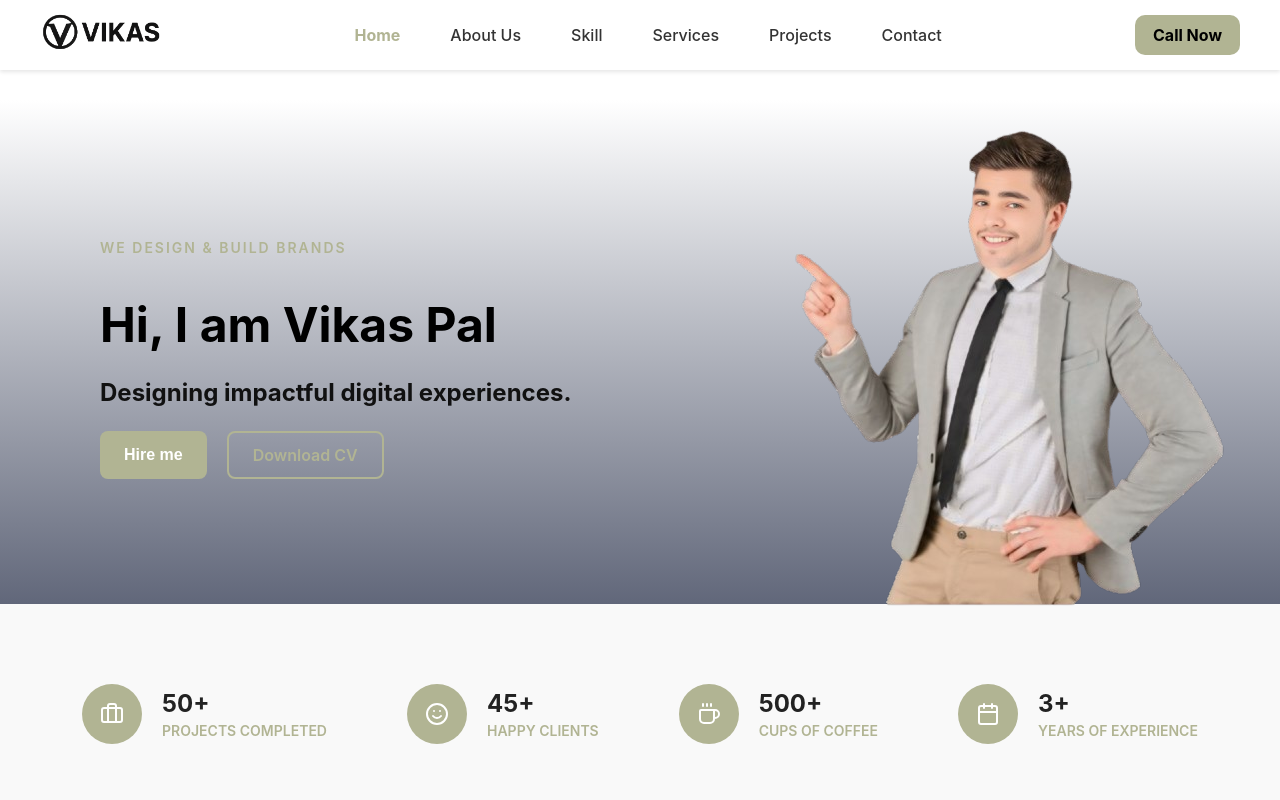
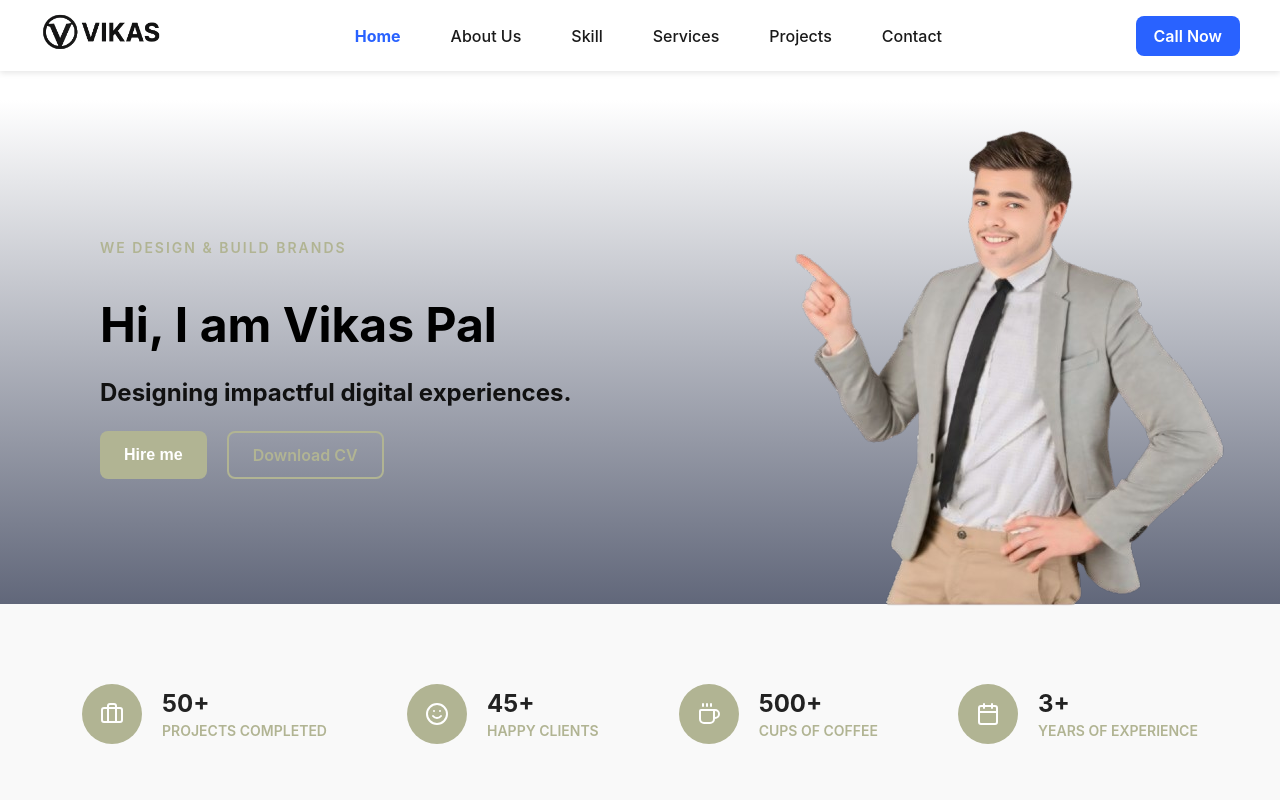
Before and after one commit to Vp900/Myportfolio, a React (Create React App) app: page / in a window 1280 px wide. Shown: the top 800 px of the page. Built offline with nearby package versions, Linux system fonts and the light colour scheme.

Commit message:
Update Header.css

```diff
--- a/src/components/Header.css
+++ b/src/components/Header.css
@@ -2,12 +2,12 @@
 
 .header {
   width: 100%;
-  background-color: white;
+  background-color: #FFFFFF; /* White */
   position: fixed;
   top: 0;
   left: 0;
   z-index: 999;
-  box-shadow: 0 2px 4px rgba(0, 0, 0, 0.1);
+  box-shadow: 0 2px 6px rgba(0, 0, 0, 0.1);
 }
 
 .header-container {
@@ -20,8 +20,9 @@
 }
 
 .logo {
-  font-size: 1.5rem;
+  font-size: 1.7rem;
   font-weight: bold;
+  color: #1A237E; /* Navy Blue */
 }
 
 /* Desktop nav */
@@ -33,18 +34,20 @@
 }
 
 .nav-link {
-  color: #333;
+  color: #1A1A1A; /* Almost black */
   text-decoration: none;
   font-weight: 500;
   transition: color 0.3s ease;
 }
+
 .nav-link.active,
 .mobile-link.active {
-  color: #b1b493;
+  color: #2962FF; /* Royal Blue */
   font-weight: bold;
 }
+
 .nav-link:hover {
-  color: #b1b493;
+  color: #2962FF; /* Royal Blue */
 }
 
 /* Call Us Button */
@@ -53,34 +56,22 @@
 }
 
 .call-button {
-  background-color: #b1b493;
-  color: black;
+  background-color: #2962FF; /* Royal Blue */
+  color: #FFFFFF; /* White text */
   padding: 10px 18px;
   border: none;
-  border-radius: 10px;
-  font-weight: bold;
+  border-radius: 8px;
+  font-weight: 600;
   cursor: pointer;
-  transition: background-color 0.3s ease;
-  text-decoration: none; /* REMOVE underline */
-  display: inline-block; /* Ensure proper padding and block shape */
+  transition: background-color 0.3s ease, transform 0.2s ease;
+  text-decoration: none;
+  display: inline-block;
   text-align: center;
 }
 
-
-/* Hover effect: background + shake animation */
 .call-button:hover {
-  background-color: #b1b493;
-  animation: shake 0.4s ease;
-}
-
-
-/* Shake keyframes */
-@keyframes shake {
-  0% { transform: translateX(0); }
-  25% { transform: translateX(-3px); }
-  50% { transform: translateX(3px); }
-  75% { transform: translateX(-3px); }
-  100% { transform: translateX(0); }
+  background-color: #0039CB; /* Deep Blue */
+  transform: scale(1.05); /* Slight grow on hover */
 }
 
 
@@ -102,7 +93,7 @@
 
 /* Mobile menu */
 .mobile-menu {
-  background-color: white;
+  background-color: #FFFFFF;
   width: 75%;
   max-width: 300px;
   height: 100%;
@@ -125,14 +116,14 @@
 }
 
 .mobile-link {
-  color: #333;
+  color: #1A1A1A;
   text-decoration: none;
   transition: color 0.3s ease;
   font-size: 1rem;
 }
 
 .mobile-link:hover {
-  color: #b1b493;
+  color: #2962FF; /* Royal Blue */
 }
 
 /* Responsive */
```
